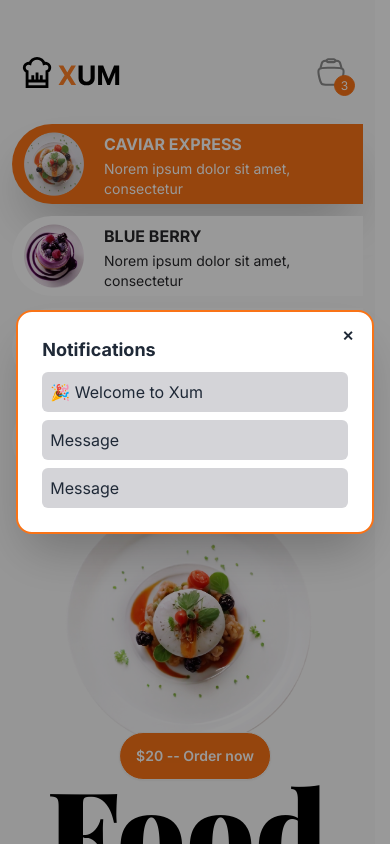
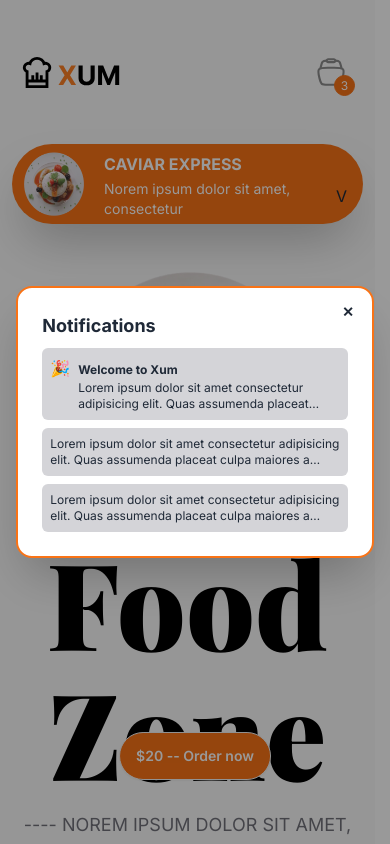
Before and after one commit to frank1003A/Food-Hero-Section-Animation, a Next.js app: page / in a window 390 px wide. Both pictures are taken after a click on the button 346 px from the left and 72 px from the top of the page. Built offline with nearby package versions, Linux system fonts and the light colour scheme; a web font is replaced by a local one.

Commit message:
update globals.css and page.tsx

```diff
--- a/src/app/globals.css
+++ b/src/app/globals.css
@@ -11,6 +11,26 @@ body {
   /**animation: swirl 2s ease 0s infinite normal none;*/
 }
 
+.animate-slide-up {
+  animation: slide-up 1s ease 0s normal forwards;
+}
+
+.animate-slide-up:nth-child(1) {
+  animation-delay: 0.1s;
+}
+
+.animate-slide-up:nth-child(2) {
+  animation-delay: 0.2s;
+}
+
+.animate-slide-up:nth-child(3) {
+  animation-delay: 0.3s;
+}
+
+.animate-slide-up:nth-child(4) {
+  animation-delay: 0.4s;
+}
+
 @keyframes swirl {
   0% {
     opacity: 0;
@@ -21,3 +41,14 @@ body {
     transform: rotate(0) scale(1);
   }
 }
+
+@keyframes slide-up {
+  0% {
+    opacity: 0;
+    transform: translateY(100%);
+  }
+  100% {
+    opacity: 1;
+    transform: translateY(0%);
+  }
+}
--- a/src/app/page.tsx
+++ b/src/app/page.tsx
@@ -45,6 +45,8 @@ export default function Home() {
   const [, setIsOver] = useState(false);
   const [active, setActive] = useState(0);
   const [toggleView, setToggleView] = useState(false);
+  const [mount, setMount] = useState(false);
+  const [noti, setNoti] = useState<Array<string>>([]);
 
   const handleMouseEnter = () => setIsOver(true);
   const handleMouseLeave = () => setIsOver(false);
@@ -67,9 +69,20 @@ export default function Home() {
   const openNav = () => setToggleView(true);
   const closeNav = () => setToggleView(false);
 
+  const addNotfication = (name: string) => {
+    let nt = noti.concat();
+    let notAlert = `Added ${name} to cart`;
+    nt.push(notAlert);
+    setNoti(nt);
+  };
+
   useEffect(() => {
     setTwirl(true);
   }, [active]);
+
+  useEffect(() => {
+    setMount(true);
+  }, []);
 
   return (
     <>
@@ -100,10 +113,13 @@ export default function Home() {
           </Link>
           <div className="ml-auto flex gap-3 lg:gap-20">
             <ul className="navbar hidden md:flex gap-3 lg:gap-20">
-              {navItems.map((nav) => {
+              {navItems.map((nav, index) => {
                 return (
                   <li
-                    className="font-[inter] capitalize cursor-pointer"
+                    className={clsx(
+                      "font-[inter] capitalize cursor-pointer",
+                      index === 1 && "text-[#232323] font-bold"
+                    )}
                     key={nav.name}
                   >
                     <Link href={nav.url}>{nav.name}</Link>
@@ -113,7 +129,7 @@ export default function Home() {
             </ul>
             <div className="indicator w-fit h-fit">
               <span className="indicator-item translate-x-0 translate-y-0 badge badge-primary bg-orange-500 border-orange-500 indicator-bottom text-white w-[21px] h-[21px] text-[12px] px-[.3rem]">
-                3
+                {noti.length === 0 ? 3 : 3 + noti.length}
               </span>
               <button
                 className="btn btn-ghost btn-circle"
@@ -147,7 +163,7 @@ export default function Home() {
           </div>
         </div>
 
-        <div className="w-full flex flex-col-reverse gap-3 lg:flex-row lg:h-full">
+        <div className="w-full flex flex-col-reverse gap-3 md:flex-col-reverse lg:flex-col 2xl:flex-row lg:h-full">
           {/** Hero Text */}
           <div className="flex flex-col justify-center gap-4 w-full lg:w-[30%] h-full text-center">
             <div
@@ -171,14 +187,48 @@ export default function Home() {
             </div>
           </div>
           {/** Central Image */}
-          <div className="flex relative">
+          <div className="flex flex-col relative w-full lg:max-w-[620px] h-fit z-0">
+            <div
+              onClick={openNav}
+              className={clsx(
+                "flex relative lg:hidden my-10 transition-all cursor-pointer py-2 px-3 h-[80px] rounded-full bg-orange-500 w-full shadow-2xl",
+                active === 1 && "bg-purple-500",
+                active === 2 && "bg-yellow-500",
+                active === 3 && "bg-red-500"
+              )}
+            >
+              <div className="flex gap-5">
+                <Image
+                  src={menus[active].img}
+                  alt={menus[active].name}
+                  width={60}
+                  height={60}
+                />
+
+                <div
+                  className={clsx(
+                    "flex flex-col justify-center gap-0 leading-4 py-0 transition-all ",
+                    "text-white"
+                  )}
+                >
+                  <span className=" text-[16px] font-bold font-['Inter'] uppercase leading-[30px]">
+                    {menus[active].name}
+                  </span>
+                  <span className="text-sm font-normal font-['Inter'] ">
+                    {menus[active].description}
+                  </span>
+                </div>
+              </div>
+              <span className="absolute right-4 top-1/2">V</span>
+            </div>
+
             <span
               className={clsx(
                 "flex items-center justify-center w-full h-full ",
                 "lg:fixed lg:top-1/2 lg:left-1/2 lg:transform lg:-translate-x-1/2 lg:-translate-y-1/2 lg:-z-0"
               )}
             >
-              {twirl && (
+              {twirl ? (
                 <Image
                   className="animate-swirl"
                   src={`/big${menus[active].img}`}
@@ -186,6 +236,8 @@ export default function Home() {
                   width={620}
                   height={600}
                 />
+              ) : (
+                ""
               )}
             </span>
           </div>
@@ -193,17 +245,19 @@ export default function Home() {
           <div
             onClick={() => setToggleView(false)}
             className={clsx(
-              "inset-0 bg-black/50 z-40 cursor-pointer",
+              "lg:hidden inset-0 bg-black/70 z-40 cursor-pointer",
               toggleView ? "fixed" : "hidden"
             )}
           ></div>
           {/** Menus Nav */}
           <ul
             role="menu"
+            onClick={() => setToggleView(false)}
             className={clsx(
-              "transition-all flex flex-col items-end lg:ml-auto max-w-92 lg:absolute lg:right-0 lg:top-36 gap-3 z-50 mt-5 lg:mt-0"
-              //"fixed right-0 translate-x-[100%] lg:translate-x-[-0%]",
-              //toggleView ? "translate-x-[-0%]" : "translate-x-[100%]"
+              "transition-all flex flex-col items-end  lg:ml-auto max-w-92 lg:right-0 lg:top-36 gap-3 z-50  lg:mt-0",
+              "-translate-x-[0%]  fixed inset-0 py-10 px-4 lg:p-0 items-center justify-center sm:items-end lg:justify-normal bg-transparent lg:translate-x-[-0%]",
+              "lg:h-fit lg:w-fit lg:translate-y-0",
+              toggleView ? "-translate-y-[0%] " : "translate-y-[100%]"
             )}
           >
             {menus.map((menu, index) => {
@@ -217,7 +271,7 @@ export default function Home() {
                   onClick={() => handleActive(index)}
                   tabIndex={0}
                   className={clsx(
-                    "flex w-full transition-all cursor-pointer py-2 px-3 h-[80px] rounded-tl-full rounded-bl-full",
+                    "flex w-full transition-all cursor-pointer py-2 px-3 h-[80px] rounded-full lg:rounded-none lg:right-0 lg:rounded-tl-full lg:rounded-bl-full",
                     isActive(index)
                       ? "bg-orange-500 w-full lg:w-[30rem] shadow-2xl"
                       : "bg-white lg:w-96 w-[95%] shadow-none",
@@ -231,7 +285,9 @@ export default function Home() {
                       : "bg-orange-500",
                     isActive(index) && index === 3
                       ? "bg-red-500"
-                      : "bg-orange-500"
+                      : "bg-orange-500",
+                    "opacity-0 lg:opacity-100",
+                    toggleView && "animate-slide-up lg:animate-none"
                   )}
                 >
                   <div className="flex gap-5">
@@ -263,9 +319,14 @@ export default function Home() {
         </div>
 
         {/** Order Button */}
-        <button className="btn text-white rounded-full bg-orange-500 z-50 fixed bottom-10 left-1/2 transform -translate-x-1/2 -translate-y-1/2">
-          $20 -- Order now
-        </button>
+        <div className="fixed bottom-10 left-1/2 transform -translate-x-1/2 -translate-y-1/2 bg-none w-fit h-fit">
+          <button
+            className="btn text-white rounded-full bg-orange-500 z-30"
+            onClick={() => addNotfication(menus[active].name)}
+          >
+            $20 -- Order now
+          </button>
+        </div>
       </main>
 
       {/** Notification Modal */}
@@ -279,15 +340,51 @@ export default function Home() {
           </form>
           <h3 className="font-bold text-lg font-[inter]">Notifications</h3>
           <div className="flex flex-col gap-2 mt-2">
-            <div className="flex items-center w-full bg-zinc-300 rounded-md p-2 ">
-              <span className="font-[inter]">🎉 Welcome to Xum </span>
+            <div className="flex w-full bg-zinc-300 rounded-md gap-2 p-2 ">
+              <div className="h-full flex justify-start">
+                <span>🎉</span>
+              </div>
+              <div>
+                <span className="font-[inter] text-[12px] font-bold">
+                  Welcome to Xum{" "}
+                </span>
+                <span className="text-ellipsis line-clamp-2 text-[12px] leading-4">
+                  Lorem ipsum dolor sit amet consectetur adipisicing elit. Quas
+                  assumenda placeat culpa maiores a ipsam eius temporibus animi
+                  voluptates tempore, recusandae corrupti eaque quod unde et
+                  modi, omnis nulla doloremque.
+                </span>
+              </div>
             </div>
             <div className="flex items-center w-full bg-zinc-300 rounded-md p-2">
-              <span className="font-[inter]">Message</span>
+              <span className="text-ellipsis line-clamp-2 text-[12px] leading-4">
+                Lorem ipsum dolor sit amet consectetur adipisicing elit. Quas
+                assumenda placeat culpa maiores a ipsam eius temporibus animi
+                voluptates tempore, recusandae corrupti eaque quod unde et modi,
+                omnis nulla doloremque.
+              </span>
             </div>
             <div className="flex items-center w-full bg-zinc-300 rounded-md p-2">
-              <span className="font-[inter]">Message</span>
+              <span className="text-ellipsis line-clamp-2 text-[12px] leading-4">
+                Lorem ipsum dolor sit amet consectetur adipisicing elit. Quas
+                assumenda placeat culpa maiores a ipsam eius temporibus animi
+                voluptates tempore, recusandae corrupti eaque quod unde et modi,
+                omnis nulla doloremque.
+              </span>
             </div>
+            {noti.map((n) => {
+              return (
+                <div
+                  key={n}
+                  className="flex items-center w-full bg-zinc-300 rounded-md p-2 gap-2"
+                >
+                  <span>🎉</span>
+                  <span className="text-ellipsis line-clamp-2 text-[12px] leading-4">
+                    {n}
+                  </span>
+                </div>
+              );
+            })}
           </div>
         </div>
       </dialog>
```
